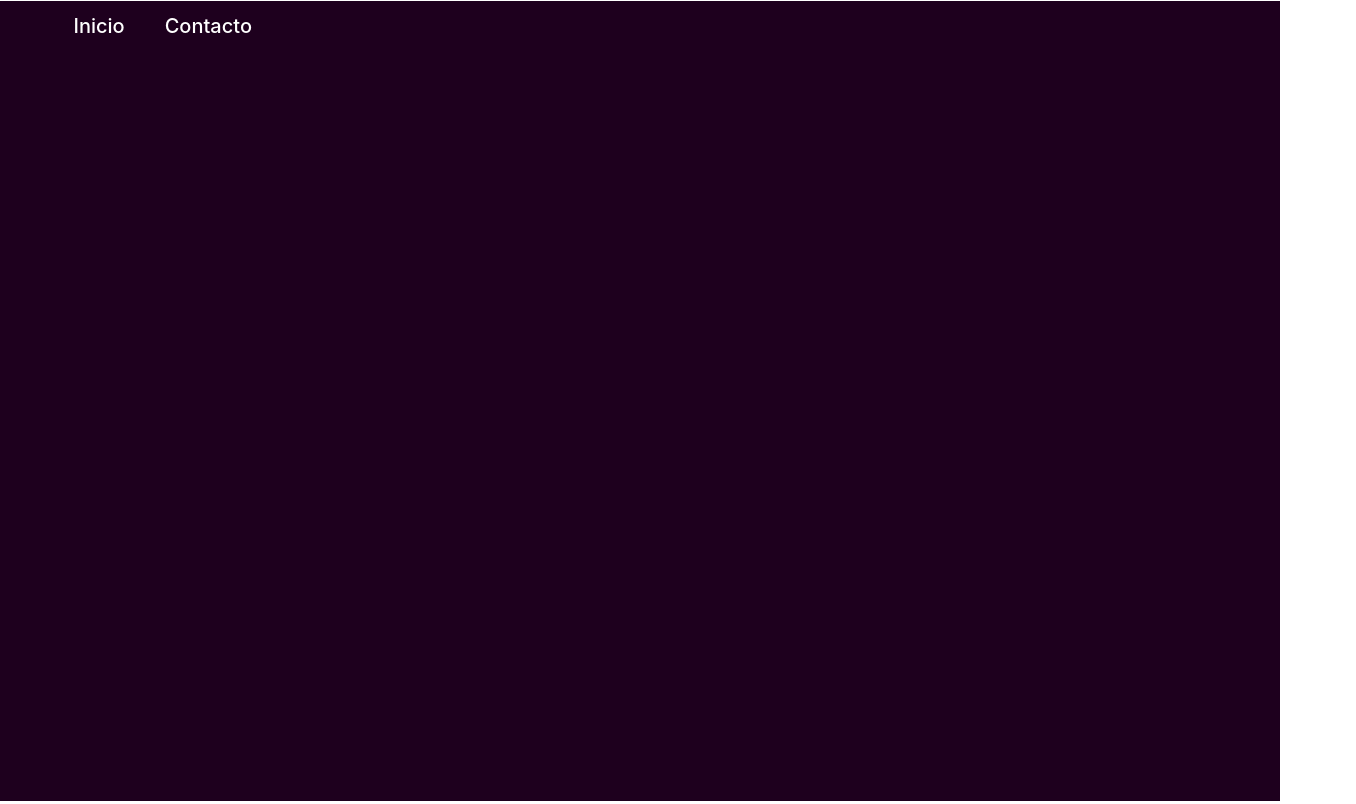
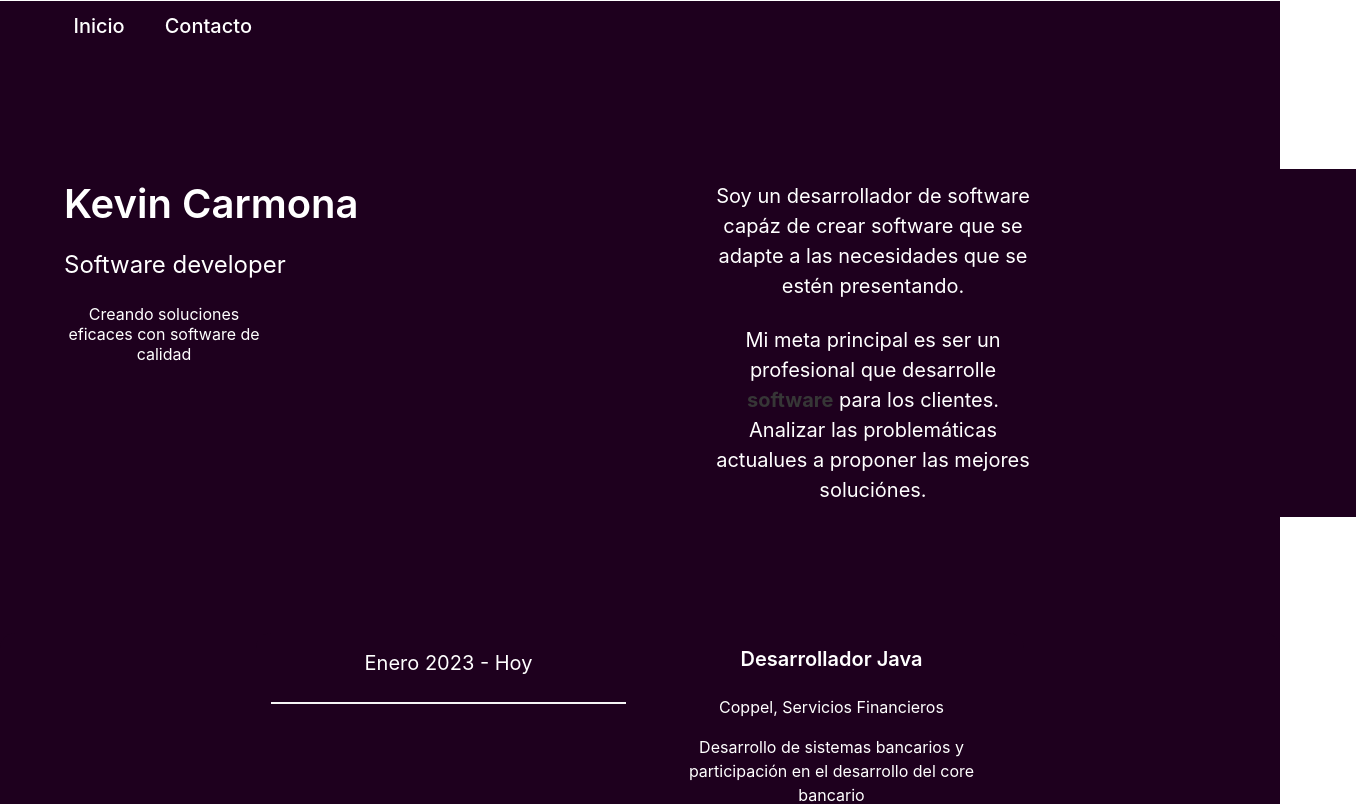
Before and after one commit to KevinCarm/portfolio, a React (Vite) app: page / in a window 1280 px wide. Shown: the top 804 px of the page, 1356 px wide, since content can reach past the window. Built offline with nearby package versions, Linux system fonts and the light colour scheme.

Commit message:
Add files

```diff
--- a/src/App.jsx
+++ b/src/App.jsx
@@ -1,10 +1,14 @@
 import Navbar from "./components/Navbar/Navbar.jsx";
+import About from "./components/About/About.jsx";
+import Experience from "./components/Experience/Experience.jsx";
 
 function App() {
 
   return (
     <>
       <Navbar />
+      <About />
+    <Experience />
     </>
   )
 }
```
Also changed, not shown: 1 other file (tests, documents, lock files or other folders).
